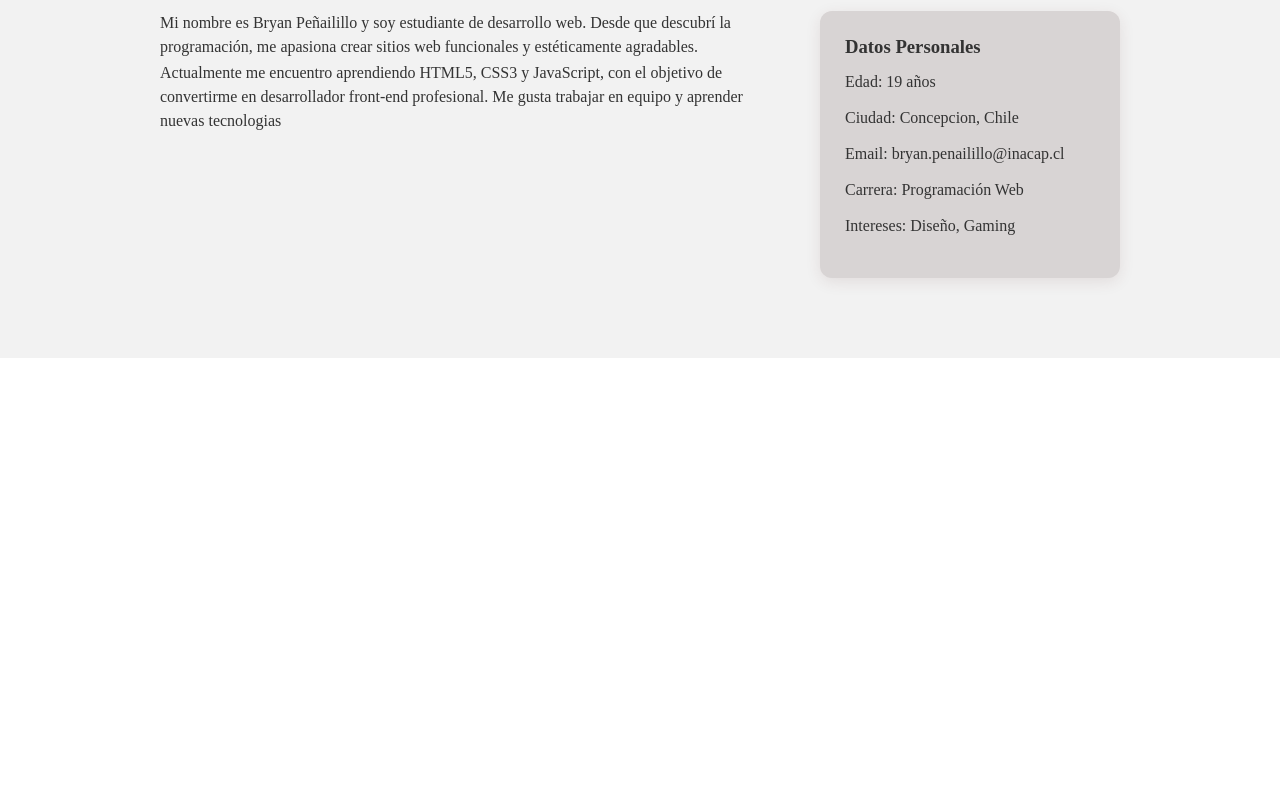
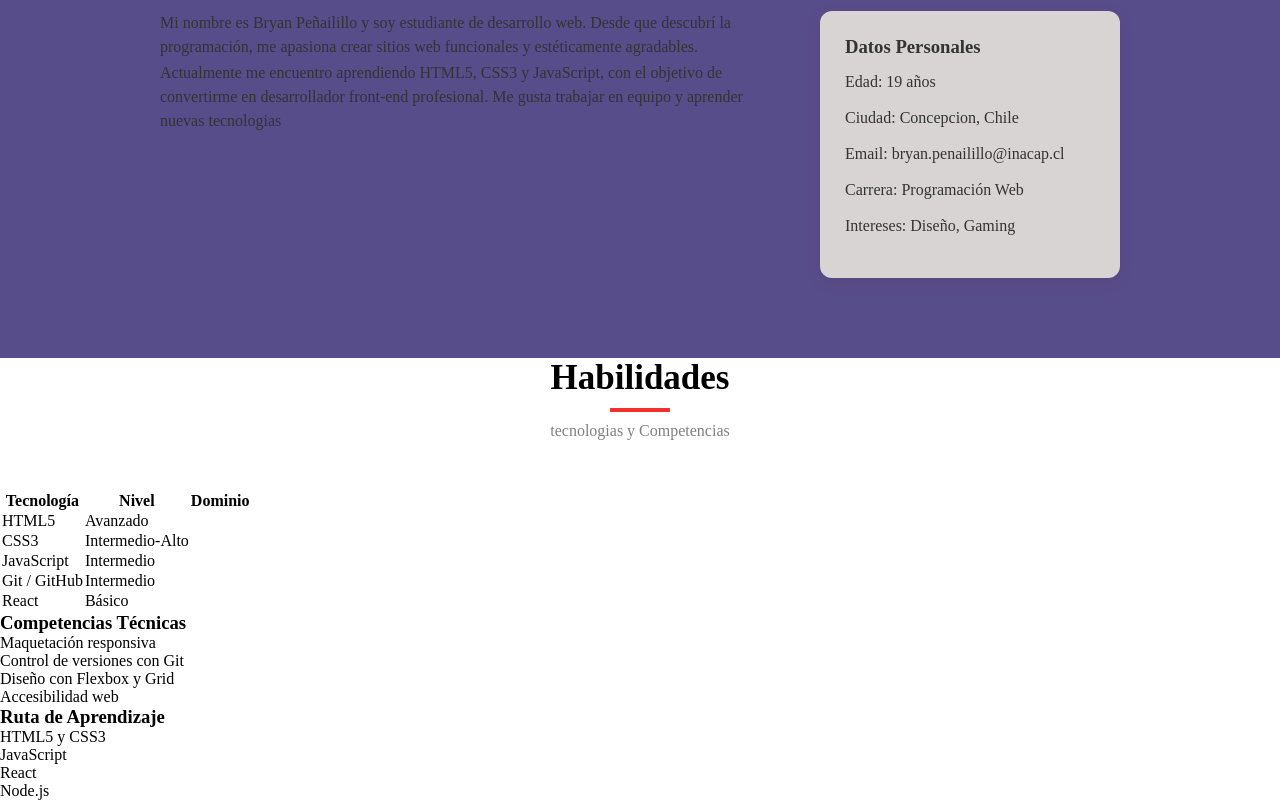
Before and after one commit to bryan-P24/Evaluacion_front_end, a plain HTML site: page index.html in a window 1280 px wide. Shown: the part 727-1527 px from the top of the page. Before the commit the page ends 1085 px from the top, so only its background shows below. Drawn offline with Linux system fonts and the light colour scheme.

Commit message:
Codigo_index_de_la_tercera_imagen

```diff
--- a/index.html
+++ b/index.html
@@ -73,6 +73,79 @@
         </div>
 
     </section>
+    <section id="habilidades" class="habilidades">
+
+    <h2 class="titulo">Habilidades</h2>
+        <p class="subtitulo">tecnologias y Competencias</p>
+    <!-- TABLA -->
+    <div class="tabla-contenedor">
+        <table>
+            <tr>
+                <th>Tecnología</th>
+                <th>Nivel</th>
+                <th>Dominio</th>
+            </tr>
+
+            <tr>
+                <td>HTML5</td>
+                <td>Avanzado</td>
+                <td><div class="barra html"></div></td>
+            </tr>
+
+            <tr>
+                <td>CSS3</td>
+                <td>Intermedio-Alto</td>
+                <td><div class="barra css"></div></td>
+            </tr>
+
+            <tr>
+                <td>JavaScript</td>
+                <td>Intermedio</td>
+                <td><div class="barra js"></div></td>
+            </tr>
+
+            <tr>
+                <td>Git / GitHub</td>
+                <td>Intermedio</td>
+                <td><div class="barra git"></div></td>
+            </tr>
+
+            <tr>
+                <td>React</td>
+                <td>Básico</td>
+                <td><div class="barra react"></div></td>
+            </tr>
+        </table>
+    </div>
+
+    <!-- TARJETAS -->
+<div class="bloques">
+
+    <!-- LISTA UL -->
+    <div class="card">
+        <h3>Competencias Técnicas</h3>
+        <ul>
+            <li>Maquetación responsiva</li>
+            <li>Control de versiones con Git</li>
+            <li>Diseño con Flexbox y Grid</li>
+            <li>Accesibilidad web</li>
+        </ul>
+    </div>
+
+    <!-- LISTA OL -->
+    <div class="card">
+        <h3>Ruta de Aprendizaje</h3>
+        <ol>
+            <li>HTML5 y CSS3</li>
+            <li>JavaScript</li>
+            <li>React</li>
+            <li>Node.js</li>
+        </ol>
+    </div>
+
+</div>
+
+</section>
 </main>
 
 </body>
--- a/style.css
+++ b/style.css
@@ -84,7 +84,7 @@
 
 .sobre-mi{
     padding: 80px 60px;
-    background: #f2f2f2;
+    background: #584d8b;
     color: #333;
 }
 
@@ -99,7 +99,7 @@
     display: block;
     width: 60px;
     height: 4px;
-    background: rgb(247, 14, 14);
+    background: rgb(245, 46, 46);
     margin: 10px auto;
 }
 
```
